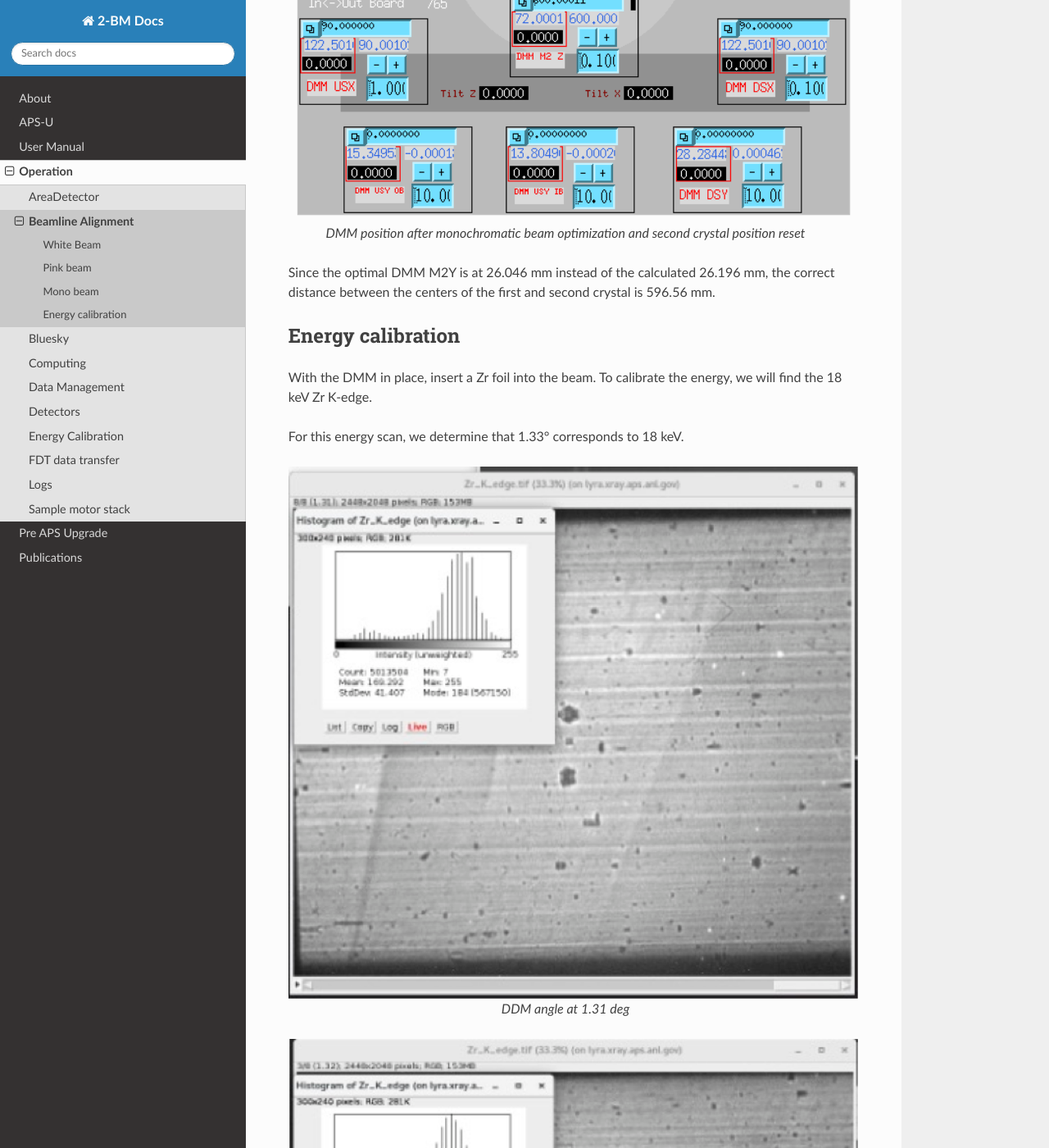
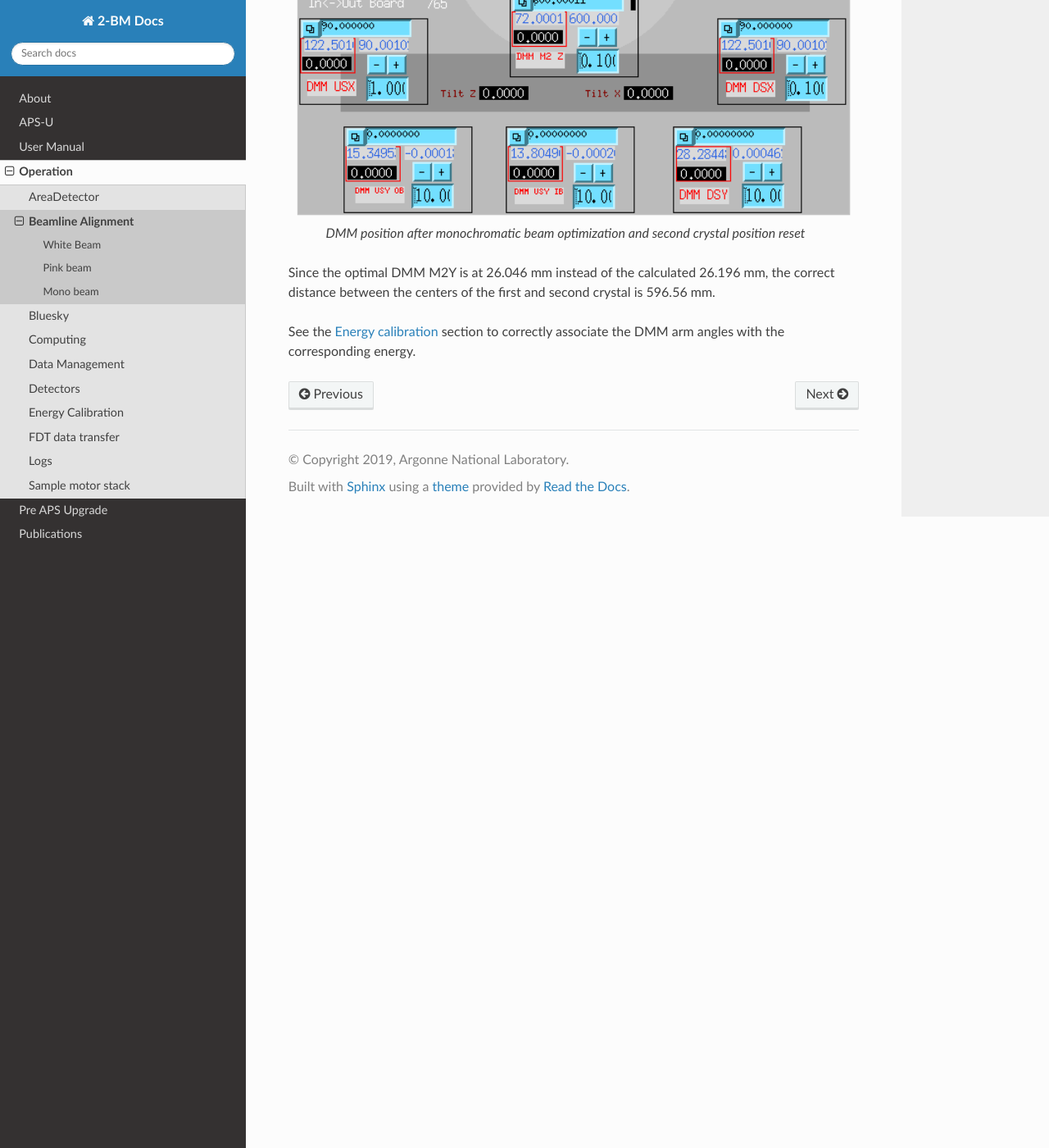
Before and after one commit to xray-imaging/2bm-docs, a Sphinx documentation site: the page built from docs/source/ops/item_012.rst, in a window 1280 px wide and 1400 px high, scrolled down 10953 px. Shown: the whole window at 82% size. Built offline with Sphinx 7.4.7 and the Read the Docs theme 3.1.0, drawn with Linux system fonts in a browser that asks for light colours; the version number could not be read and is left out; some of the changed text lies outside the part shown.

Commit message:
clean up

```diff
--- a/docs/source/ops/item_012.rst
+++ b/docs/source/ops/item_012.rst
@@ -199,45 +199,4 @@ Reset the second crystal angle (DMM Downstream arm) to 1.25°.
 
 Since the optimal DMM M2Y is at 26.046 mm instead of the calculated 26.196 mm, the correct distance between the centers of the first and second crystal is 596.56 mm.
 
-Energy calibration
-==================
-
-With the DMM in place, insert a Zr foil into the beam. To calibrate the energy, we will find the 18 keV Zr K-edge.
-
-For this energy scan, we determine that 1.33° corresponds to 18 keV.
-
-.. figure:: ../img/beamline_alignment_016.png
-   :width: 720px
-   :align: center
-   :alt: beamline_alignment_016
-
-   DDM angle at 1.31 deg
-
-
-.. figure:: ../img/beamline_alignment_017.png
-   :width: 720px
-   :align: center
-   :alt: beamline_alignment_017
-
-   DDM angle at 1.32 deg
-
-.. figure:: ../img/beamline_alignment_018.png
-   :width: 720px
-   :align: center
-   :alt: beamline_alignment_018
-
-   DDM angle at 1.33 deg
-
-.. figure:: ../img/beamline_alignment_019.png
-   :width: 720px
-   :align: center
-   :alt: beamline_alignment_019
-
-   DDM angle at 1.34 deg
-
-.. figure:: ../img/beamline_alignment_020.png
-   :width: 720px
-   :align: center
-   :alt: beamline_alignment_020
-
-   DDM angle at 1.35 deg
+See the `Energy calibration <https://docs2bm.readthedocs.io/en/latest/source/ops/item_022.html>`_ section to correctly associate the DMM arm angles with the corresponding energy.
```
